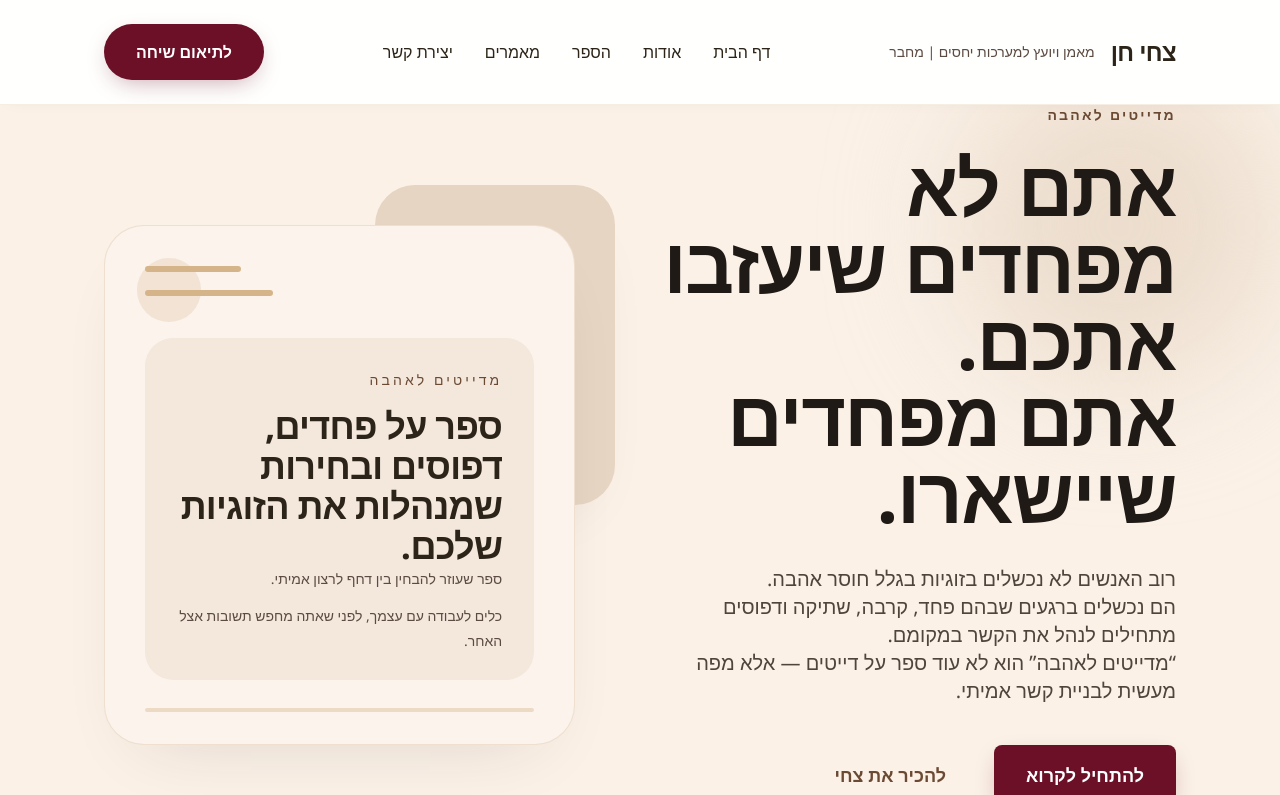
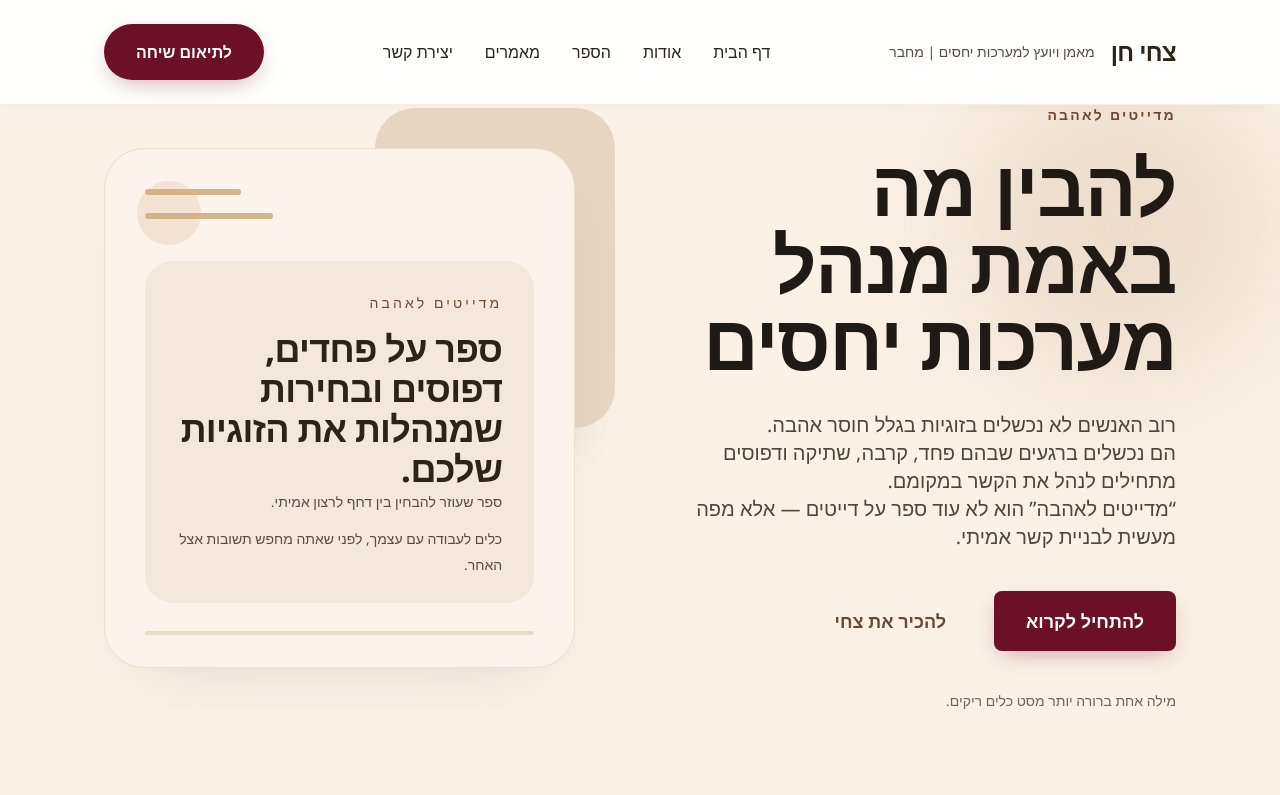
Before and after one commit to godatenow/zachi, a Next.js app: page / in a window 1280 px wide. Shown: the top 795 px of the page. Built offline with nearby package versions, Linux system fonts and the light colour scheme.

Commit message:
Fix final homepage hero

```diff
--- a/src/app/page.tsx
+++ b/src/app/page.tsx
@@ -45,9 +45,7 @@ export default function Home() {
                 מדייטים לאהבה
               </p>
               <h1 className="text-5xl sm:text-6xl lg:text-[4.8rem] font-semibold text-[#1f1a16] leading-[1.04] tracking-[-0.02em] mb-8">
-                אתם לא מפחדים שיעזבו אתכם.
-                <br />
-                אתם מפחדים שיישארו.
+                להבין מה באמת מנהל מערכות יחסים
               </h1>
               <p className="text-base sm:text-lg lg:text-xl text-[#4f453d] leading-[1.85] mb-10 max-w-2xl">
                 רוב האנשים לא נכשלים בזוגיות בגלל חוסר אהבה.
```
